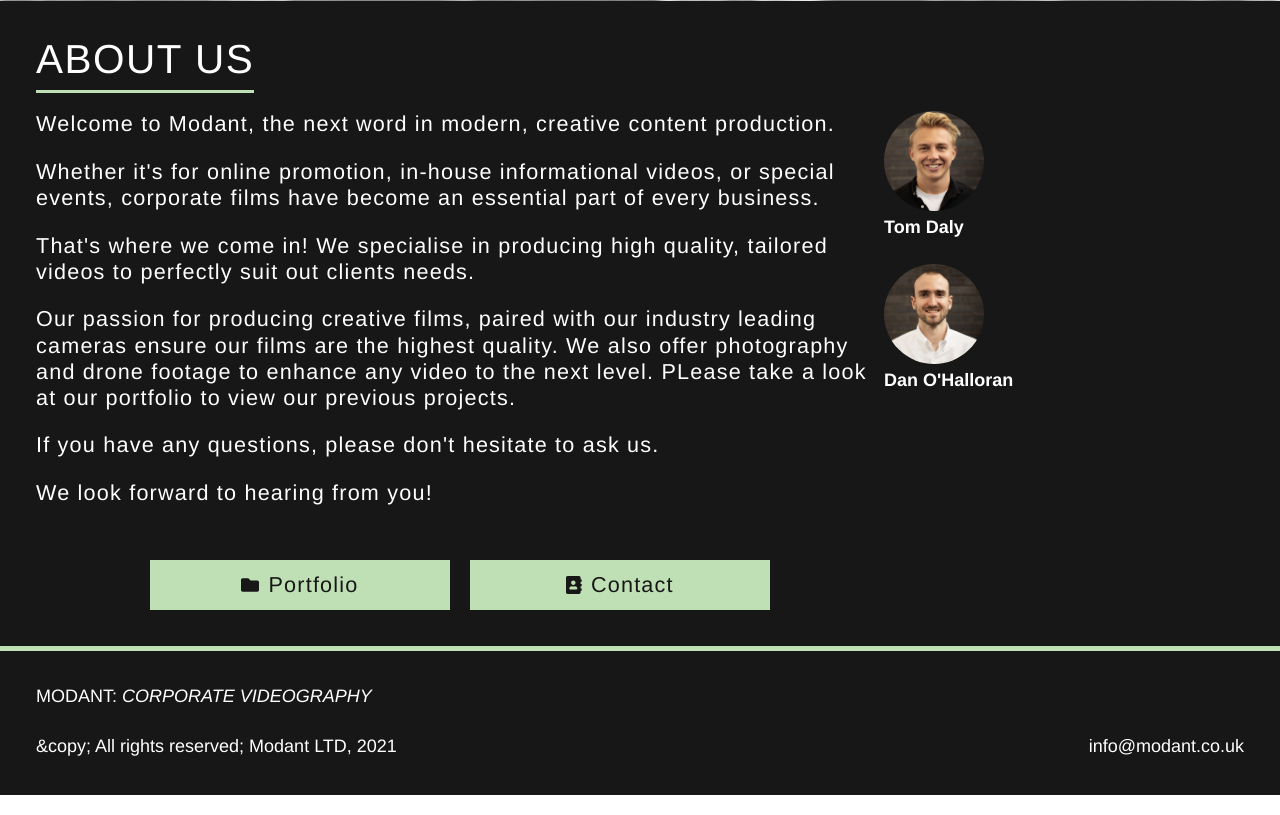
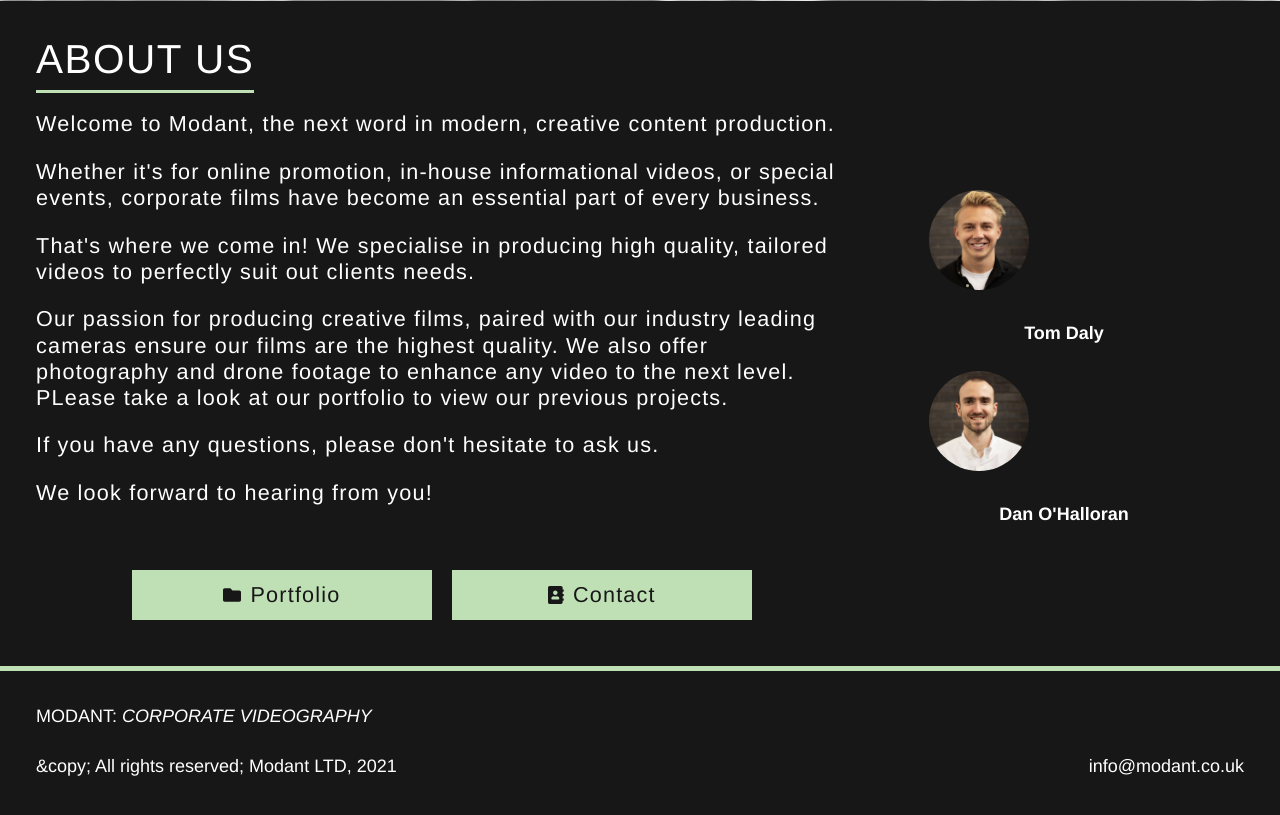
Before and after one commit to Info-Modant/modant-next-site, a Next.js app: page / in a window 1280 px wide. Shown: the part 799-1614 px from the top of the page. Built offline with nearby package versions, Linux system fonts and the light colour scheme.

Commit message:
updated styles

```diff
--- a/pages/index.tsx
+++ b/pages/index.tsx
@@ -70,10 +70,12 @@
           </section>
         </div>
         <div className="profile-section">
-          { aboutUs.profiles.map((profile, i) => {
+          <section>
+            { aboutUs.profiles.map((profile, i) => {
 
-            return <ProfileDisplay key={ i } profile={ profile } /> })
-          }
+              return <ProfileDisplay key={ i } profile={ profile } /> })
+            }
+          </section>
         </div>
       </div>
     </div>
--- a/styles/home.scss
+++ b/styles/home.scss
@@ -35,6 +35,7 @@
 
   h1, h3 {
     text-transform: uppercase;
+    text-align: center;
   }
 
   h1 {
@@ -47,6 +48,18 @@
     letter-spacing: 0.1em;
     font-weight: 300;
     margin: 1.45em 0;
+  }
+
+  @media (max-width: $largeTablet) {
+    padding: 8em 1em 3em 1em;
+    h1, h3 {
+      letter-spacing: 0.05em;
+    }
+  }
+  @media (max-width: $phone) {
+    h1 {
+      font-size: 3em;
+    }
   }
 }
 
@@ -81,7 +94,13 @@
 
 div.description-and-profile {
   display: grid;
-  grid-template-columns: calc(100% - 20em) 20em;
+  grid-template-columns: calc(100% - 22em) 20em;
+  grid-gap: 2em;
+
+  @media (max-width: $largeTablet) {
+    grid-template-columns: repeat(1, 1fr);
+  }
+
   padding-top: 1em;
   & > div {
     p {
@@ -93,15 +112,31 @@
 
   section.buttons {
     display: flex;
+    flex-wrap: wrap;
     justify-content: center;
     align-items: center;
     margin-top: 3em;
     button {
-      margin: 0 10px;
+      margin: 10px;
     }
   }
 
+  div.profile-section {
+    display: grid;
+    place-items: center;
+
+    & > section {
+      max-width: 15em;
+      width: 100%;
+    }
+
     div.profile-display {
+      margin: 0 auto;
+
+      h4 {
+        text-align: center;
+        margin: 1.5em 0;
+      }
 
       & > div {
         display: grid !important;
@@ -114,4 +149,30 @@
         border-radius: 50%;
       }
     }
+
+    @media (max-width: $largeTablet) {
+      & > section {
+        max-width: none;
+        display: grid;
+        grid-template-columns: repeat(2, 1fr);
       }
+
+      div.profile-display {
+        width: calc(100% - 10em);
+      }
+    }
+    @media (max-width: $smallTablet) {
+      div.profile-display {
+        width: calc(100% - 5em);
+      }
+    }
+    @media (max-width: $phone) {
+      & > section {
+        grid-template-columns: repeat(1, 1fr);
+      }
+      div.profile-display {
+        width: calc(100% - 5em);
+      }
+    }
+  }
+}
```
Lines whose indentation alone changed are shown as unchanged.
